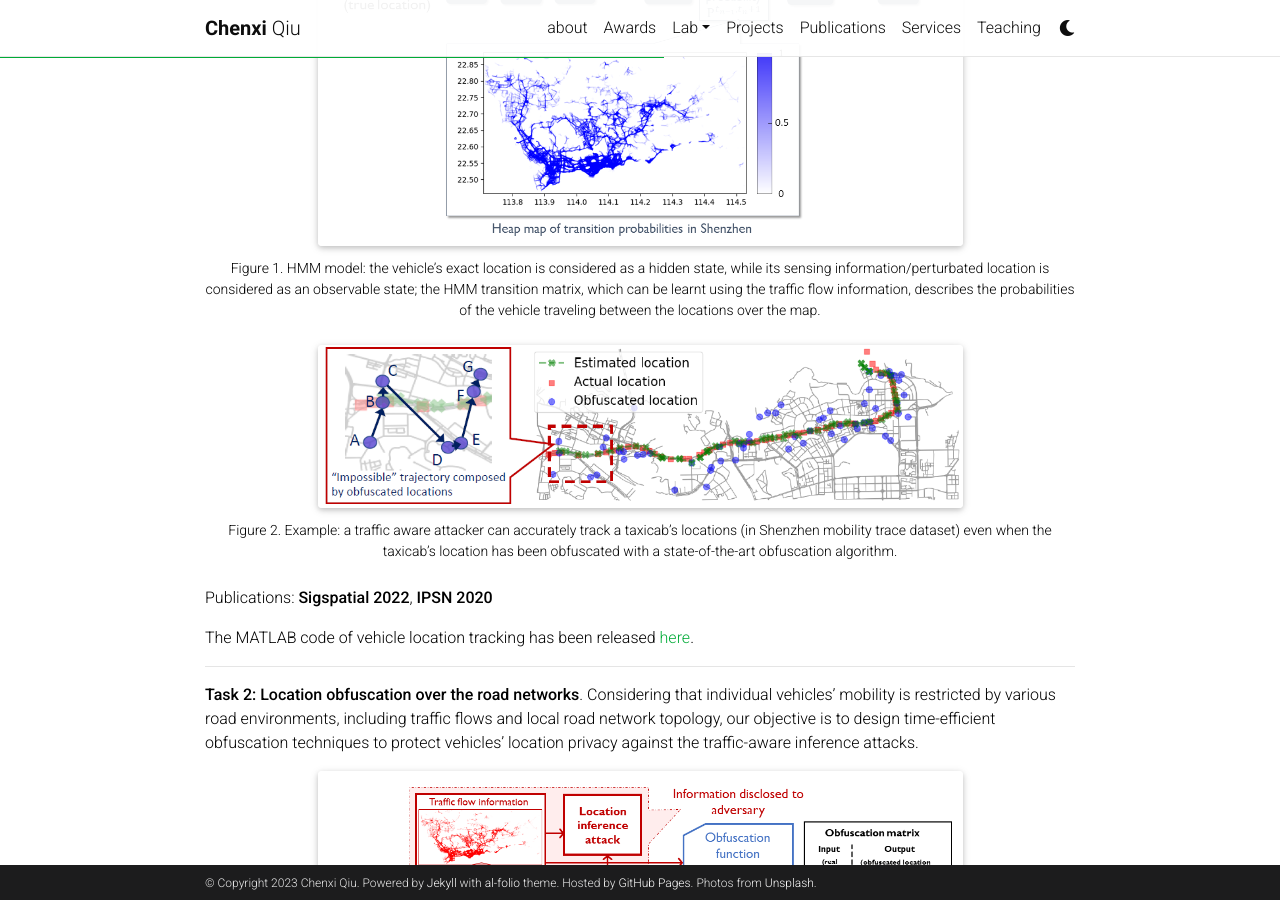
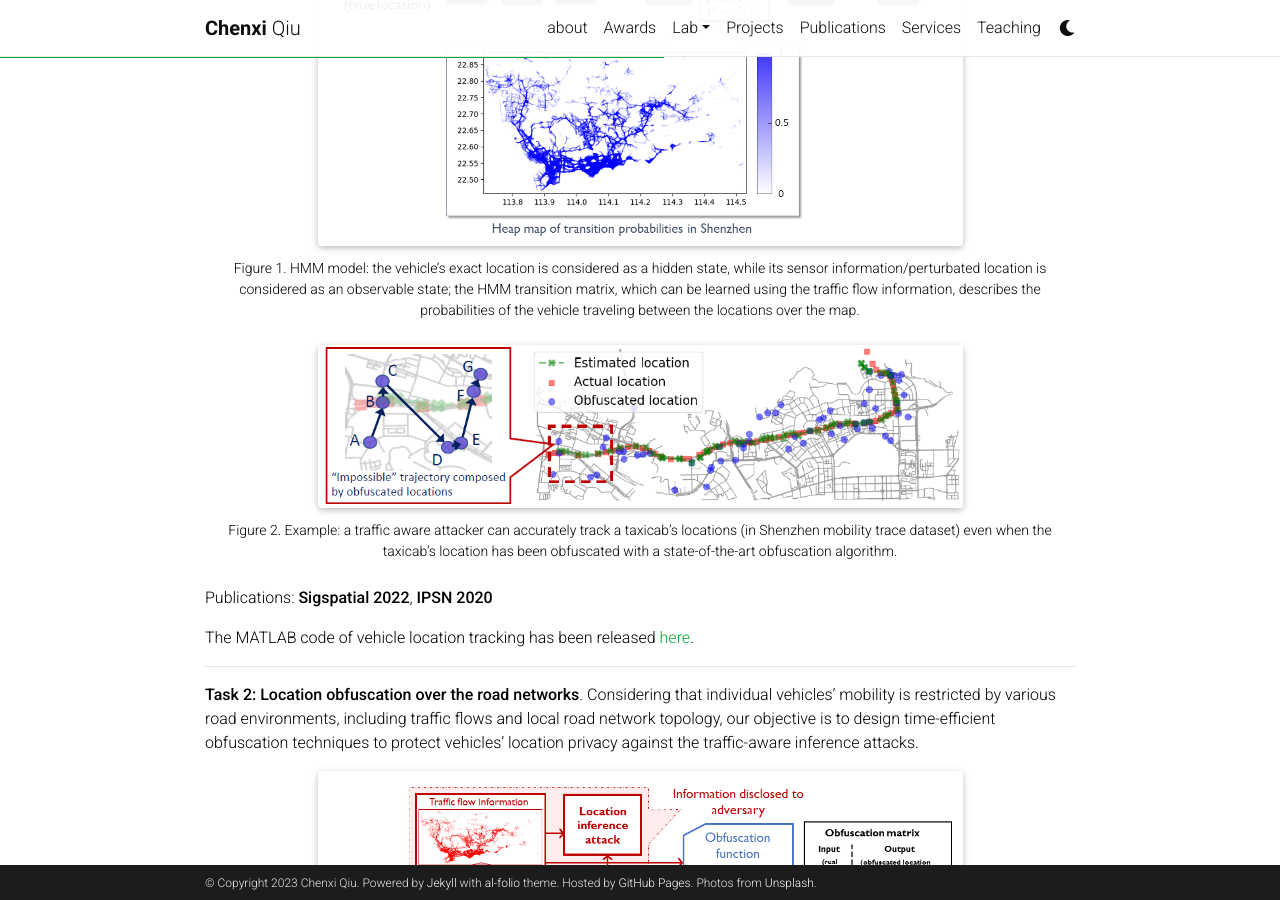
Before and after one commit to chenxiunt/chenxiunt.github.io, a Jekyll site: the page built from _projects/VehicleLocPrivacy.markdown, in a window 1280 px wide and 900 px high, scrolled down 432 px. Built offline with Jekyll 4.4.1, drawn with Linux system fonts in a browser that asks for light colours; comment, search, counter and statistics services are not loaded; a style sheet for code colours, icons or effects is not loaded.

Commit message:
Update VehicleLocPrivacy.markdown

```diff
--- a/_projects/VehicleLocPrivacy.markdown
+++ b/_projects/VehicleLocPrivacy.markdown
@@ -14,7 +14,7 @@ importance: 1
     </div>
 </div>
 <div class="caption">
-    Figure 1. HMM model: the vehicle’s exact location is considered as a hidden state, while its sensing information/perturbated location is considered as an observable state; the HMM transition matrix, which can be learnt using the traffic flow information, describes the probabilities of the vehicle traveling between the locations over the map.
+    Figure 1. HMM model: the vehicle’s exact location is considered as a hidden state, while its sensor information/perturbated location is considered as an observable state; the HMM transition matrix, which can be learned using the traffic flow information, describes the probabilities of the vehicle traveling between the locations over the map.
 </div>
 
 <div class="row justify-content-md-center">
```
